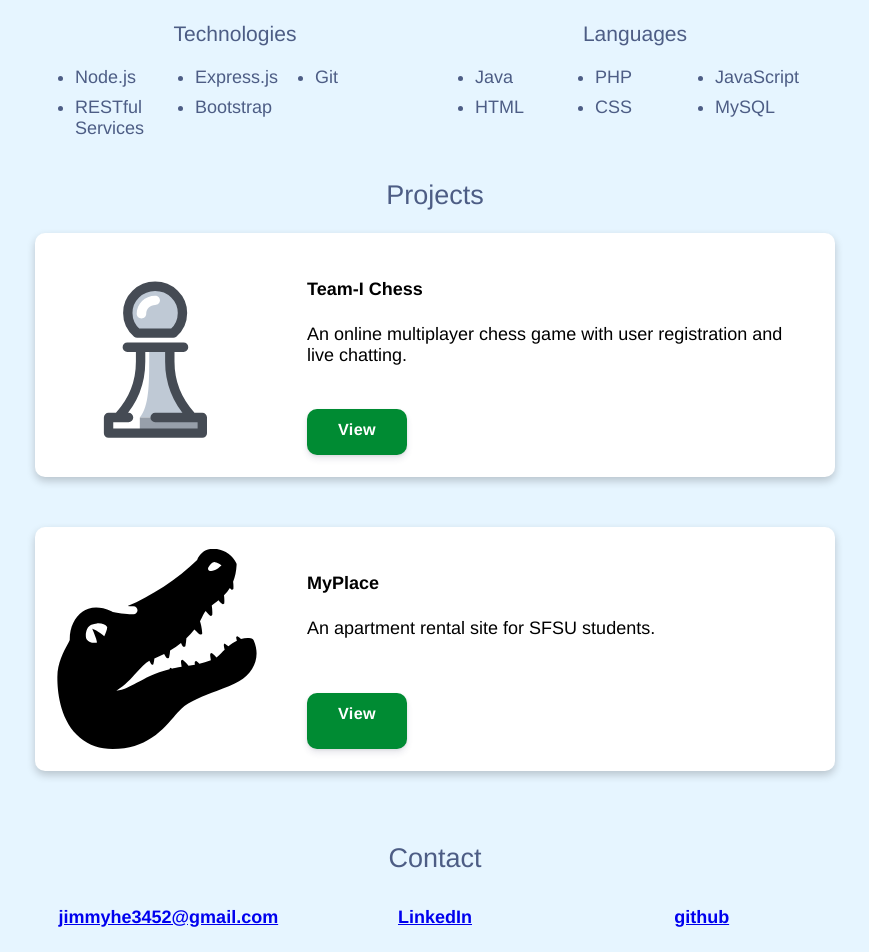
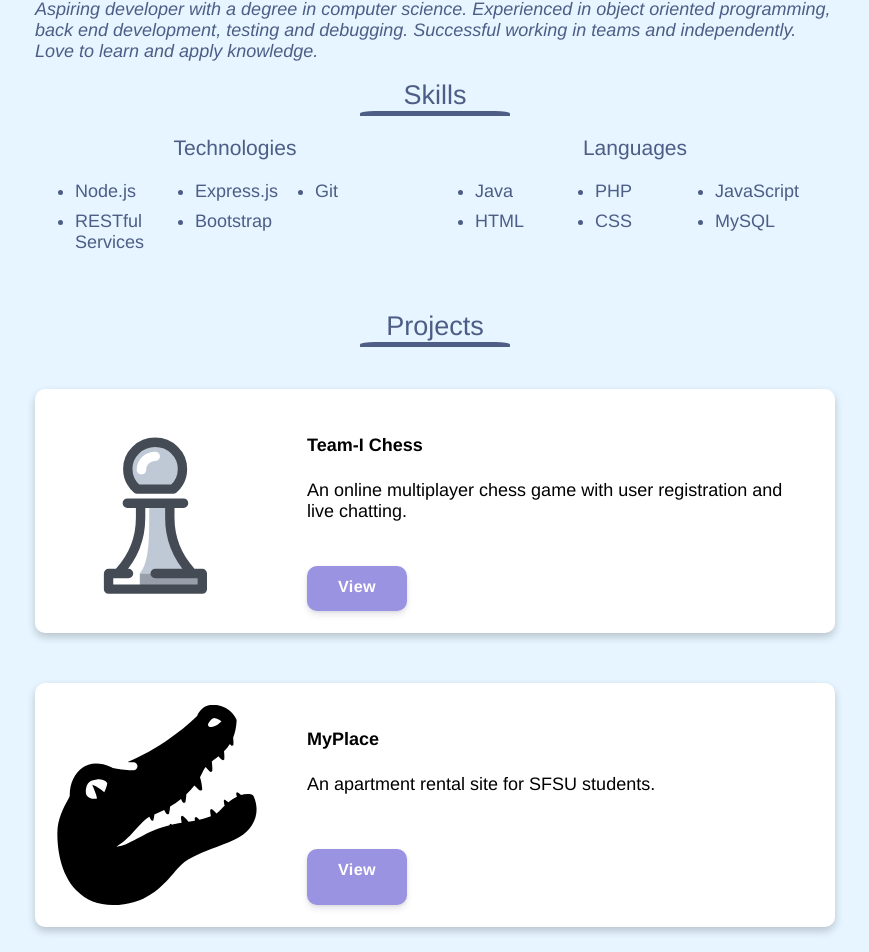
Before and after one commit to jimmyh3/portfolio, a React (Create React App) app: page / in a window 1280 px wide. Shown: the part 278-1230 px from the top of the page, without its empty margins (205-1074 px from the left). Built offline with nearby package versions, Linux system fonts and the light colour scheme.

Commit message:
Added horizontal bars that transition on hover; added spacing between sections.

```diff
--- a/src/components/Main.js
+++ b/src/components/Main.js
@@ -57,6 +57,8 @@ class Main extends React.Component {
                 </header>
                 <main>
                     <section className="skills-section">
+                        <h2>Skills</h2>
+                        <div className="skills-section__layout">
                             <div className="skills-section__listing">
                                 <h3>Technologies</h3>
                                 <ul>
@@ -77,6 +79,7 @@ class Main extends React.Component {
                                     <li>CSS</li>
                                     <li>MySQL</li>
                                 </ul>
+                            </div>
                         </div>
                     </section>
                     <section className="project-section">
--- a/src/index.css
+++ b/src/index.css
@@ -55,6 +55,7 @@ code {
     list-style-type: none;
     overflow: hidden;
     float: right;
+    margin-bottom: 8vh;
   }
 
   .navbar-section a {
@@ -67,10 +68,19 @@ code {
     margin: 20px;
   }
 
-  .navbar-section a:hover:not(.active) {
-    border-bottom: 5px solid purple;
+  .navbar-section a::after {
+    content: "";
+    display: block;
+    margin: 5px auto;
+    width: 0px;
+    border-top: 5px solid #9a93e1;
     border-radius: 5px;
-    margin-bottom: 15px;
+    -webkit-transition: all 250ms;
+    transition: all 250ms;
+  }
+
+  .navbar-section a:hover::after {
+    width: 100%;
   }
 
 /**************************
@@ -121,6 +131,31 @@ code {
 **************************/
 
   .skills-section {
+    margin-bottom: 5vh;
+  }
+
+  .skills-section h2 {
+    display: block;
+    color: #4d5d85;
+    font-weight: 400;
+    text-align: center;
+    padding: 0px;
+    margin: 0px;
+    margin-bottom: 0px;
+    padding-bottom: 0px;
+  }
+
+  .skills-section h2::after {
+    content: "";
+    display: block;
+    margin: 0 auto;
+    width: 150px;
+    padding-top: 20px;
+    border-top: 5px solid #4d5d85;
+    border-radius: 10% 10% 10% 10%;
+  }
+
+  .skills-section__layout {
     display: grid;
     grid-template-areas: "technologies languages";
     grid-template-columns: 1fr 1fr;
@@ -130,6 +165,7 @@ code {
     color: #4d5d85;
     font-weight: 400;
     text-align: center;
+    margin-top: 0px;
   }
 
   .skills-section__listing ul {
@@ -146,10 +182,24 @@ code {
 
 **************************/
 
+  .project-section {
+    margin-bottom: 5vh;
+  }
+
   .project-section > h2 {
     color: #4d5d85;
     font-weight: 400;
     text-align: center;
+  }
+
+  .project-section h2::after {
+    content: "";
+    display: block;
+    margin: 0 auto;
+    width: 150px;
+    padding-top: 20px;
+    border-top: 5px solid #4d5d85;
+    border-radius: 10% 10% 10% 10%;
   }
 
   .project-card {
@@ -206,7 +256,7 @@ code {
     font-size: .9em;
     font-weight: 600;
     box-sizing: border-box;
-    background: #008b33;
+    background: #9a93e1;
     color: #fff;
     grid-area: link;
     width: max-content;
@@ -214,7 +264,7 @@ code {
   }
 
   .project-card-link:hover {
-    background:#006826;
+    background:#b5affb;
     text-decoration: none;
     transition: .1s ease-in-out
   }
@@ -231,12 +281,26 @@ code {
     text-align: center;
     margin-right: auto;
     margin-left: auto;
+    margin-bottom: 0px;
+    padding-bottom: 0px;
+  }
+
+  .footer-section h2::after {
+    content: "";
+    display: block;
+    margin: 0 auto;
+    margin-bottom: 0px;
+    width: 150px;
+    padding-top: 20px;
+    border-top: 5px solid #4d5d85;
+    border-radius: 10% 10% 10% 10%;
   }
 
   .footer-section--display {
     display: grid;
     grid-template-areas: "email linkedin github";
     grid-template-columns: 1fr 1fr 1fr;
+    margin-bottom: 8vh;
   }
 
   .footer-section--display a {
@@ -247,10 +311,19 @@ code {
     padding-bottom: 10px;
   }
 
-  .footer-section--display a:hover {
-    border-bottom: 5px solid purple;
+  .footer-section--display a::after {
+    content: "";
+    display: block;
+    margin: 5px auto;
+    width: 0px;
+    border-top: 5px solid #9a93e1;
     border-radius: 5px;
-    margin-bottom: 15px;
+    -webkit-transition: all 250ms;
+    transition: all 250ms;
+  }
+
+  .footer-section--display a:hover::after {
+    width: 100%;
   }
 
   /*
```
Lines whose indentation alone changed are shown as unchanged.
